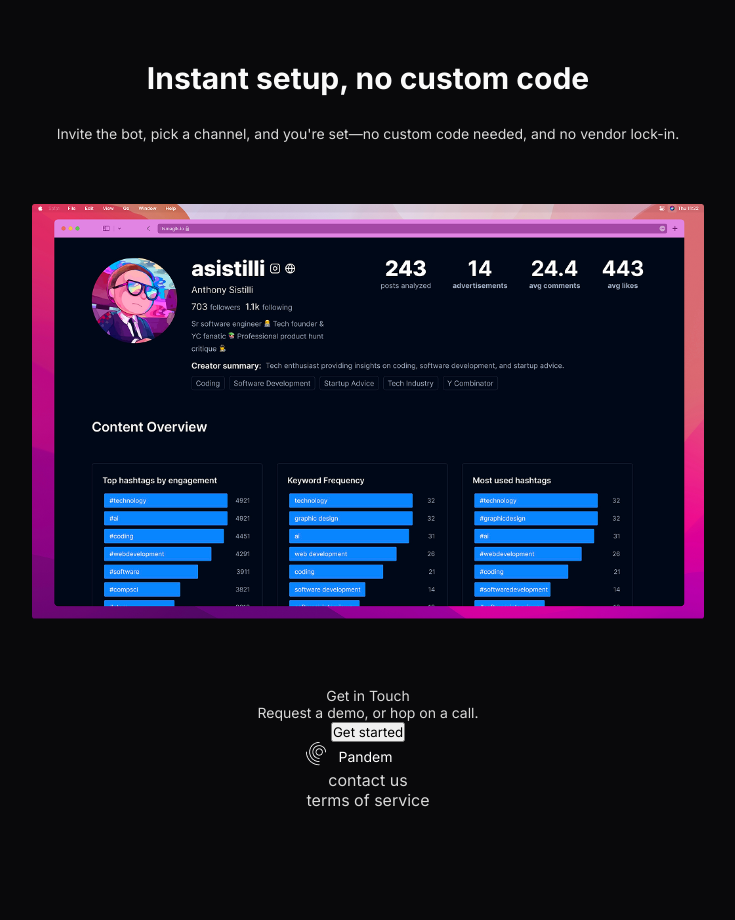
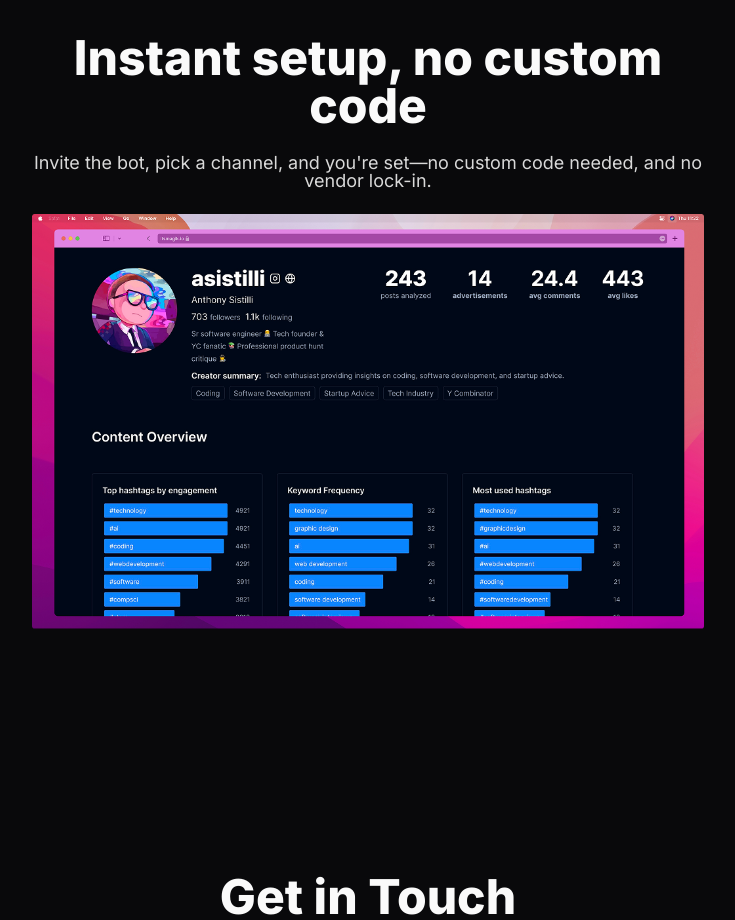
Before and after one commit to Sukhdeep777/practexamen, a plain HTML site: page int1/index.html in a window 1536 px wide. Shown: the part 1880-2800 px from the top of the page, without its empty margins (400-1135 px from the left). Before the commit the page ends 2690 px from the top, so only its background shows below. Drawn offline with Linux system fonts and the light colour scheme.

Commit message:
MEDIA QUERIES, HTML ARREGLADO para las media queries para acabar la prueba de examen.

```diff
--- a/int1/index.html
+++ b/int1/index.html
@@ -18,8 +18,7 @@
             <div class="pandem-title">
                 <p>Pandem</p>
             </div>
-        </div>
-        <nav class="menu none">
+            <nav class="menu">
             <ul>
                 <li><a href="#">Docs</a></li>
                 <li><a href="#">Pricing</a></li>
@@ -28,6 +27,7 @@
                 <li><a href="#">Contact Us</a></li>
             </ul>
         </nav>
+        </div>
         <div class="account">
             <div class="login">
                 <p>Login</p>
@@ -53,7 +53,7 @@
         </div>
     </main>
     <section class="sct-solution">
-        <h1 class="none">Quick solutions, less stress</h1>
+        <h1>Quick solutions, less stress</h1>
         <h2>Immediate Solutions, Less Stress</h2>
         <div class="solutions">
             <div class="solutions-item">
@@ -81,16 +81,17 @@
     </section>
     <section class="sct-setupdemo">
         <div class="demo-text">
+            <h1>Instant setup, no custom code</h1>
             <h2>Instant setup, no custom code</h2>
             <p>Invite the bot, pick a channel, and you're set—no custom code needed, and no vendor lock-in.</p>
             <div class="img-maing img-maing2">
                 <img src="img/hero_image.png" alt="Cuenta de una imagen">
             </div>
         </div>
-        <div>
-            <p>Get in Touch</p>
+        <div class="demo-start">
+            <h1>Get in Touch</h1>
             <p>Request a demo, or hop on a call.</p>
-            <button>Get started</button>
+            <button class="button-start type2"><span class="wh">Get started</span> ></button>
         </div>
     </section>
     <footer>
@@ -102,7 +103,7 @@
                 <p>Pandem</p>
             </div>
         </div>
-        <nav class="menu">
+        <nav class=" menu2">
             <ul>
                 <li><a href="#">contact us</a></li>
                 <li><a href="#">terms of service</a></li>
--- a/int1/style.css
+++ b/int1/style.css
@@ -56,20 +56,27 @@ a{
 
 /* HEADER */
 
-header,.account,.pandem,.signup p{
+header,.account,.pandem,.signup p, footer{
     display: flex;
     align-items: center;
 }
 
-header{
+header, footer{
     width: 100%;
     justify-content: space-between;
     padding: 12px 5%;
+}
+
+header{
     border-bottom: 1px solid #27272A;
 }
 
 .account{
     gap: 16px;
+}
+
+.menu{
+    display: none;
 }
 
 .signup{
@@ -136,7 +143,7 @@ h1{
 }
 
 .img-maing{
-    min-width: 311px;
+    min-width: 211px;
     max-width: 1024px;
 }
 
@@ -147,6 +154,17 @@ h1{
 
 /*  SECTION */
 
+.sct-solution{
+    margin-bottom: 106px;
+    display: flex;
+    flex-direction: column;
+    align-items: center;
+}
+
+.sct-solution h1,.demo-text h1{
+    display: none;
+}
+
 .sct-solution h2{
     margin-bottom: 48px;
 }
@@ -156,7 +174,14 @@ h1{
     display: flex;
     flex-direction: column;
     gap: 48px;
-    margin-bottom: 96px;
+    flex-direction: row;
+    flex-wrap: wrap;
+    justify-content: center;
+}
+
+.solutions-item{
+    width: 288px;
+    height: 220px;
 }
 
 .frame{
@@ -186,6 +211,103 @@ h3{
 }
 
 .img-maing2{
-    min-width: 311px;
+    min-width: 211px;
     max-width: 672px;
 }
+
+.img-maing2 img{
+    margin: 0;
+    margin-bottom: 96px;
+}
+
+.demo-start{
+    margin-bottom: 96px;
+}
+
+.demo-start p{
+    margin: 24px 0;
+    font-size: var(--text-pc);
+}
+
+/* FOOTER */
+
+footer{
+    border-top: 1px solid #27272A;
+}
+
+
+.menu ul,.menu2 ul{
+    display: flex;
+    gap: 12px;
+}
+
+
+
+/* Media QUERIES */
+@media screen and (min-width: 1440px){
+    main{
+        margin: 144px 0;
+    }
+
+    .intro-pandem p, .demo-text p{
+        line-height: 18px;
+    }
+
+
+    .intro-pandem p{
+        font-size: var(--text-pc);
+    }
+
+    .menu, .demo-text h1{
+        display: block;
+    }
+
+    .img-maing{
+        margin-top: 48px;
+    }
+
+    .img-maing2{
+        margin-top: 24px;
+    }
+
+    .demo-text h1{
+        width: 672px;
+        margin-top: 100px;
+    }
+
+    .demo-text p{
+        font-size: var(--text-pc);
+        width: 672px;
+    }
+
+    .signup p{
+        width: 85px;
+        justify-content: center;
+    }
+    .pandem,.menu ul{
+        gap: 32px;
+    }
+
+    .menu-mobile,.sct-solution h2, .demo-text h2{
+        display: none;
+    }
+
+    .sct-solution,.demo-text,.demo-start{
+        margin-bottom: 144px;
+    }
+
+    .sct-solution h1{
+        display: block;
+        margin-bottom: 48px;
+    }
+
+    .type2{
+        width: 328px;
+        text-align: end;
+    }
+
+    .wh{
+        display: none;
+    }
+
+}
```
